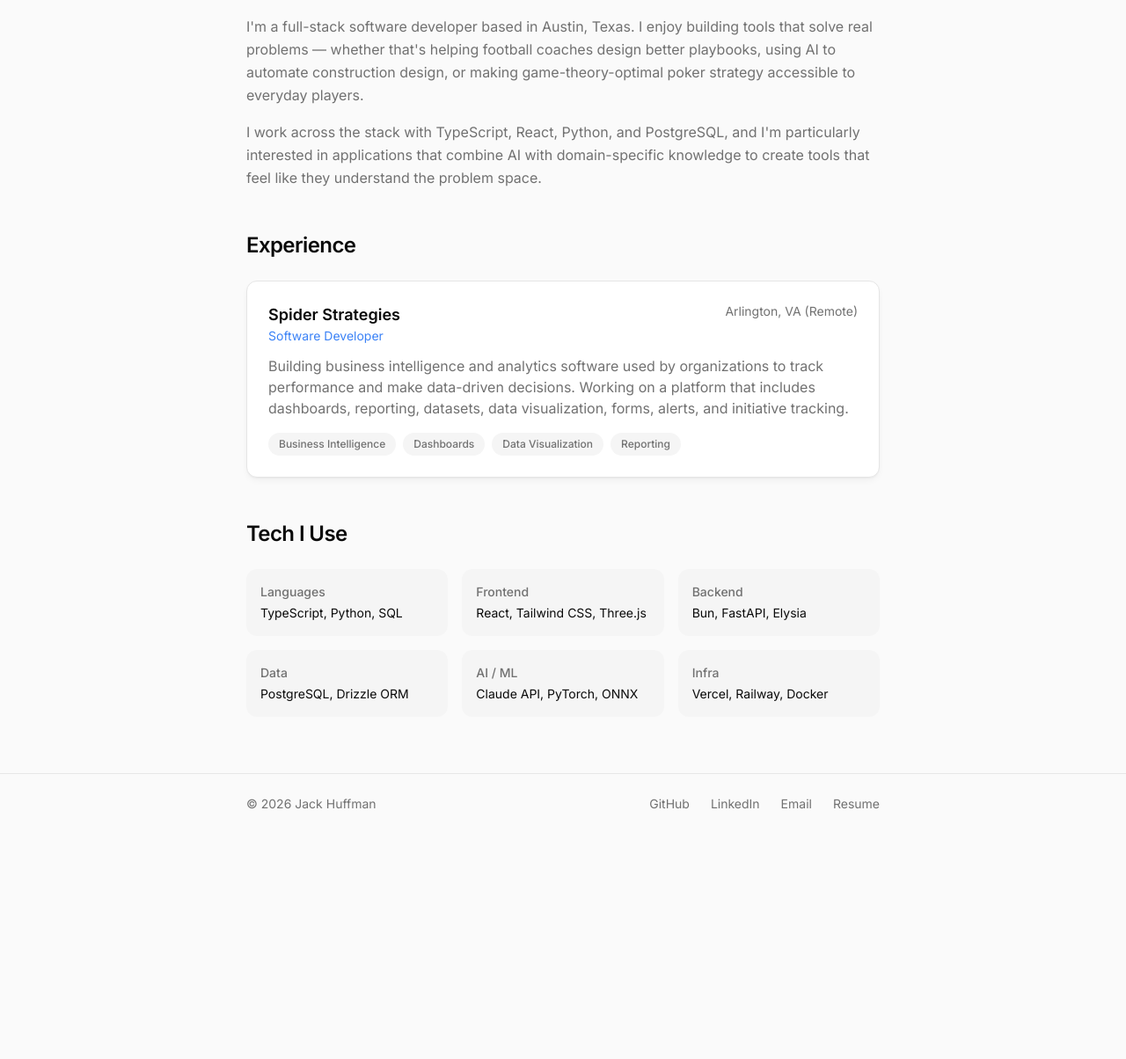
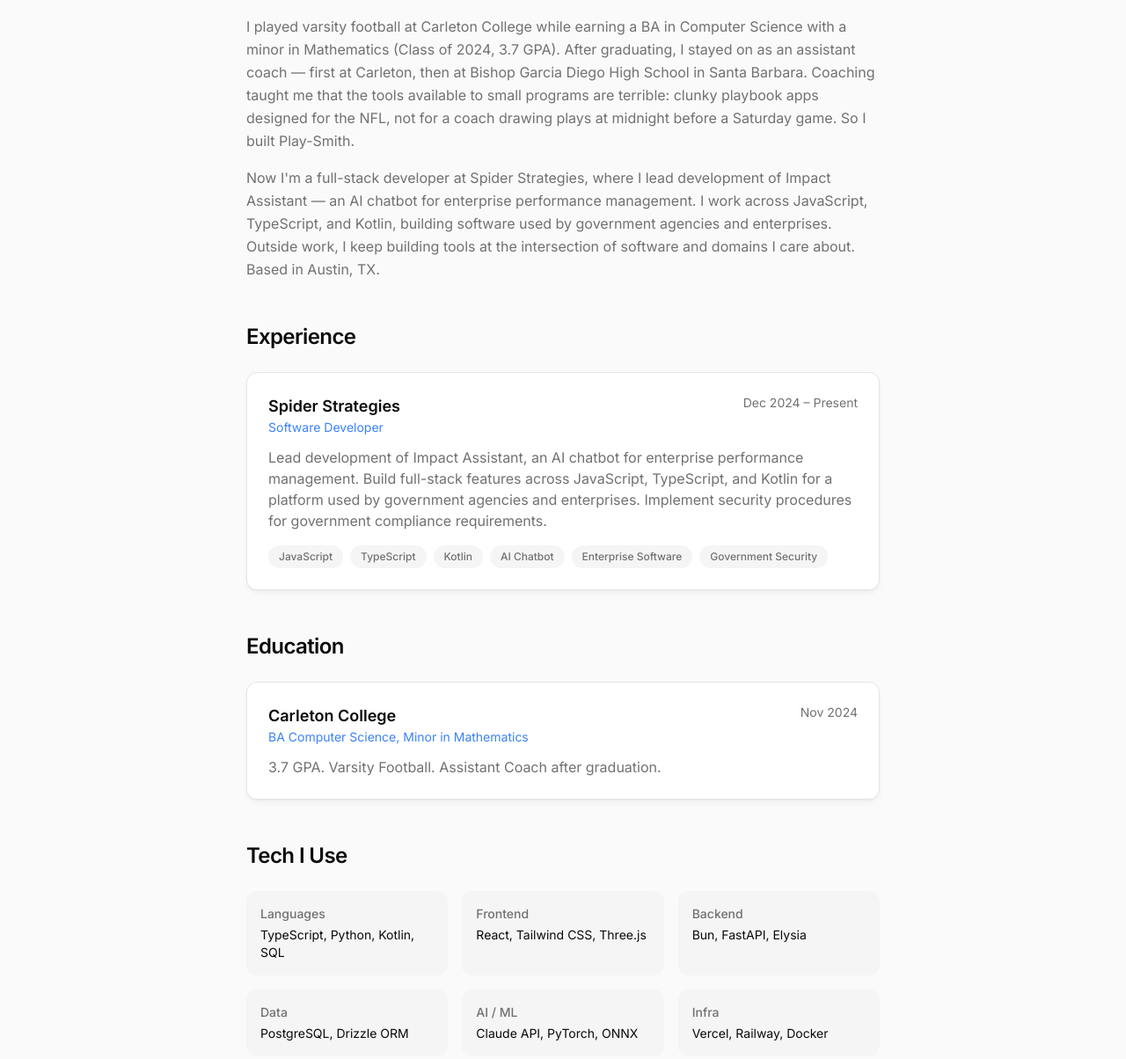
Before and after one commit to JohnHuffman824/john_huffman_portfolio, a website built with Vite: page about/index.html in a window 1280 px wide. Shown: the part 180-1384 px from the top of the page at 88% size. Before the commit the page ends 1128 px from the top, so only its background shows below. Built offline with nearby package versions, Linux system fonts and the light colour scheme.

Commit message:
Rewrite about page with story-driven bio and education
- Replace generic bio with football/coaching/Play-Smith narrative
- Enrich Spider Strategies card with Impact Assistant details
- Add Education section (Carleton College)
- Add Kotlin to languages

```diff
--- a/about/index.html
+++ b/about/index.html
@@ -19,17 +19,21 @@
       <h1 class="text-4xl font-bold tracking-tight">About Me</h1>
       <div class="mt-6 space-y-4 leading-relaxed" style="color: var(--muted-foreground);">
         <p>
-          I'm a full-stack software developer based in Austin, Texas.
-          I enjoy building tools that solve real problems — whether that's
-          helping football coaches design better playbooks, using AI to automate
-          construction design, or making game-theory-optimal poker strategy
-          accessible to everyday players.
+          I played varsity football at Carleton College while earning a BA in
+          Computer Science with a minor in Mathematics (Class of 2024, 3.7 GPA).
+          After graduating, I stayed on as an assistant coach — first at Carleton,
+          then at Bishop Garcia Diego High School in Santa Barbara. Coaching taught
+          me that the tools available to small programs are terrible: clunky playbook
+          apps designed for the NFL, not for a coach drawing plays at midnight before
+          a Saturday game. So I built Play-Smith.
         </p>
         <p>
-          I work across the stack with TypeScript, React, Python, and PostgreSQL,
-          and I'm particularly interested in applications that combine AI with
-          domain-specific knowledge to create tools that feel like they
-          understand the problem space.
+          Now I'm a full-stack developer at Spider Strategies, where I lead
+          development of Impact Assistant — an AI chatbot for enterprise performance
+          management. I work across JavaScript, TypeScript, and Kotlin, building
+          software used by government agencies and enterprises. Outside work, I keep
+          building tools at the intersection of software and domains I care about.
+          Based in Austin, TX.
         </p>
       </div>
 
@@ -42,20 +46,41 @@
                 <h3 class="text-lg font-semibold">Spider Strategies</h3>
                 <p class="text-sm" style="color: var(--accent);">Software Developer</p>
               </div>
-              <span class="text-sm" style="color: var(--muted-foreground);">Arlington, VA (Remote)</span>
+              <span class="text-sm" style="color: var(--muted-foreground);">Dec 2024 – Present</span>
             </div>
             <p class="mt-3" style="color: var(--muted-foreground);">
-              Building business intelligence and analytics software used by
-              organizations to track performance and make data-driven decisions.
-              Working on a platform that includes dashboards, reporting, datasets,
-              data visualization, forms, alerts, and initiative tracking.
+              Lead development of Impact Assistant, an AI chatbot for enterprise
+              performance management. Build full-stack features across JavaScript,
+              TypeScript, and Kotlin for a platform used by government agencies and
+              enterprises. Implement security procedures for government compliance
+              requirements.
             </p>
             <div class="mt-4 flex flex-wrap gap-2">
-              <span class="tag">Business Intelligence</span>
-              <span class="tag">Dashboards</span>
-              <span class="tag">Data Visualization</span>
-              <span class="tag">Reporting</span>
+              <span class="tag">JavaScript</span>
+              <span class="tag">TypeScript</span>
+              <span class="tag">Kotlin</span>
+              <span class="tag">AI Chatbot</span>
+              <span class="tag">Enterprise Software</span>
+              <span class="tag">Government Security</span>
             </div>
+          </div>
+        </div>
+      </section>
+
+      <section data-reveal class="mt-12">
+        <h2 class="text-2xl font-semibold tracking-tight">Education</h2>
+        <div class="mt-6">
+          <div class="card p-6">
+            <div class="flex items-start justify-between">
+              <div>
+                <h3 class="text-lg font-semibold">Carleton College</h3>
+                <p class="text-sm" style="color: var(--accent);">BA Computer Science, Minor in Mathematics</p>
+              </div>
+              <span class="text-sm" style="color: var(--muted-foreground);">Nov 2024</span>
+            </div>
+            <p class="mt-3" style="color: var(--muted-foreground);">
+              3.7 GPA. Varsity Football. Assistant Coach after graduation.
+            </p>
           </div>
         </div>
       </section>
@@ -65,7 +90,7 @@
         <div class="mt-6 grid grid-cols-2 gap-4 sm:grid-cols-3">
           <div class="rounded-xl p-4" style="background-color: var(--muted);">
             <h3 class="text-sm font-medium" style="color: var(--muted-foreground);">Languages</h3>
-            <p class="mt-1 text-sm">TypeScript, Python, SQL</p>
+            <p class="mt-1 text-sm">TypeScript, Python, Kotlin, SQL</p>
           </div>
           <div class="rounded-xl p-4" style="background-color: var(--muted);">
             <h3 class="text-sm font-medium" style="color: var(--muted-foreground);">Frontend</h3>
```
